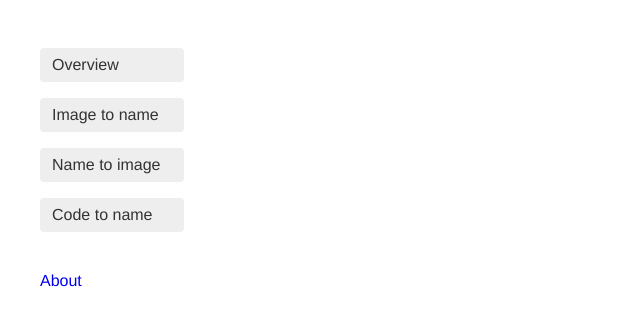
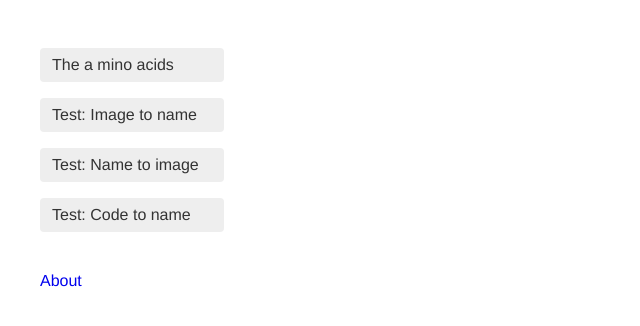
Before and after one commit to mathiasbader/aminos, a Symfony app: template templates/default/index.html.twig in a window 1280 px wide. Shown: the top 326 px of the page, without its empty margins (0-640 px from the left). Run offline with Twig, Linux system fonts and the light colour scheme; the template is opened without the code that fills it, so the values that code supplies are empty; some libraries are stand-ins or nearby versions.

Commit message:
Update button text

```diff
--- a/public/css/main.css
+++ b/public/css/main.css
@@ -10,7 +10,7 @@ main {
 a { text-decoration: none; }
 a:hover { text-decoration: underline; }
 .dashboard { margin: 24px 0 }
-.dashboard a { width: 120px; }
+.dashboard a { width: 160px; }
 .btn {
     display: inline-block;
     text-decoration: none;
--- a/templates/default/index.html.twig
+++ b/templates/default/index.html.twig
@@ -3,10 +3,10 @@
 {% block body %}
 
     <div class="dashboard">
-        <a href="{{ url('overview', { 'param' : ''}) }}" class="btn">Overview</a><br>
-        <a href="{{ url('imgToName') }}" class="btn">Image to name</a><br>
-        <a href="{{ url('nameToImg') }}" class="btn">Name to image</a><br>
-        <a href="{{ url('codeToName') }}" class="btn">Code to name</a><br>
+        <a href="{{ url('overview', { 'param' : ''}) }}" class="btn">The a  mino acids</a><br>
+        <a href="{{ url('imgToName' ) }}" class="btn">Test: Image to name</a><br>
+        <a href="{{ url('nameToImg' ) }}" class="btn">Test: Name to image</a><br>
+        <a href="{{ url('codeToName') }}" class="btn">Test: Code to name</a><br>
     </div>
 
     <a href="{{ url('about') }}">About</a>
```
